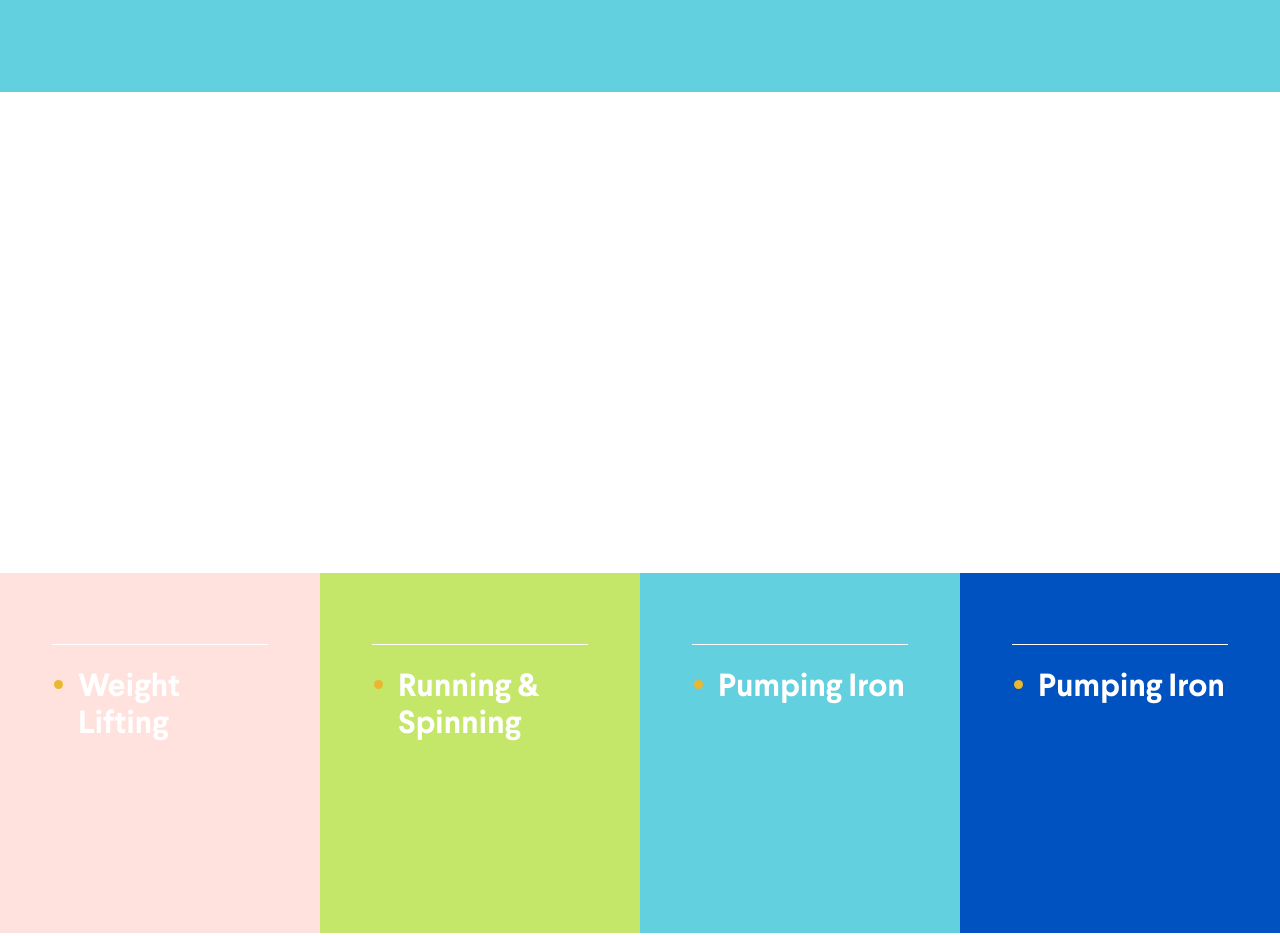
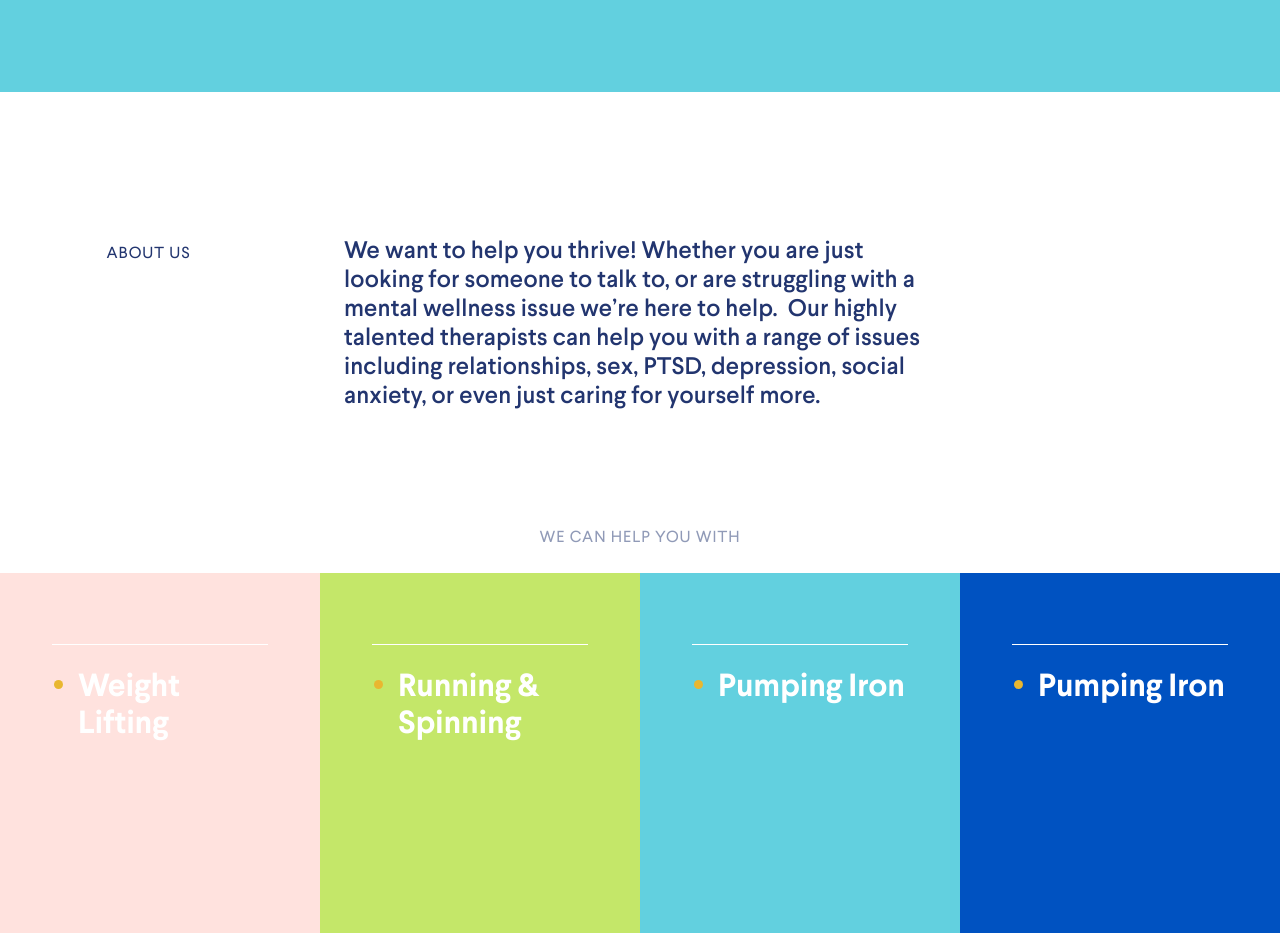
Before and after one commit to pgeowng/fl-projects, a website: page 02-thrivetalk/index.html in a window 1280 px wide. Shown: the part 1640-2576 px from the top of the page. Drawn offline with Linux system fonts and the light colour scheme.

Commit message:
add: about done

```diff
--- a/02-thrivetalk/index.html
+++ b/02-thrivetalk/index.html
@@ -95,8 +95,15 @@
             </p></div
           ></div
         ></section
-      ><section class="s-about"></section>
-      <section class="s-tiles"></section>
+      ><section class="about">
+          <h5 class="about__header section-header">about us</h5>
+            <div class="about__content">
+          <p class="about__content-text">We want to help you thrive! Whether you are just looking for someone to talk to, or are struggling with a mental wellness issue we’re here to help.&nbsp;&nbsp;Our highly talented therapists can help you with a range of issues including relationships, sex, PTSD, depression, social anxiety, or even just caring for yourself more.
+
+</p>
+            </div>
+            <div class="about__footer"><p class="about__footer-text">WE CAN HELP YOU WITH</p></div>
+      </section>
       <section class="activities">
         <div class="activities__row">
           <div class="tile bg_pink"
@@ -187,7 +194,7 @@
           class="also-know__img"
         />
         <div class="also-know__content">
-          <h3 class="also-know__header section-header">you should also know</h3>
+          <h5 class="also-know__header section-header">you should also know</h3>
           <p class="also-know__text"
             >MDD affects more than 16.1 million American adults, or about 6.7%of
             the U.S. population age 18 and older in a given year. We at
--- /dev/null
+++ b/02-thrivetalk/scss/about.scss
@@ -0,0 +1,53 @@
+.about {
+  position: relative;
+  min-height: 481px;
+  // display: flex;
+  // flex-wrap: wrap;
+
+  padding-top: 145px;
+  // padding-left: 106px;
+
+  &__header {
+    position: absolute;
+    left: 106.5px;
+    top: 156px;
+  }
+
+  &__content {
+    display: flex;
+    justify-content: center;
+    margin-bottom: 93px;
+    &-text {
+      max-width: 592px;
+      position: relative;
+      // left: -0.5px;
+      // : -0.5px;
+      font-family: Larsseit;
+      font-style: normal;
+      font-weight: 500;
+      font-size: 24px;
+      line-height: 29px;
+      letter-spacing: 0.005em;
+
+      color: #22356f;
+    }
+  }
+
+  &__footer {
+    // width: 100%;
+    // flex: 0 1 auto;
+    padding: 24px 0;
+
+    &-text {
+      font-family: Larsseit;
+      font-style: normal;
+      font-weight: normal;
+      font-size: 16px;
+      line-height: 20px;
+      text-align: center;
+      letter-spacing: 0.06em;
+
+      color: rgba(34, 53, 111, 0.5);
+    }
+  }
+}
--- a/02-thrivetalk/scss/activities.scss
+++ b/02-thrivetalk/scss/activities.scss
@@ -1,6 +1,6 @@
 @use 'vars';
 .activities {
-  margin-top: 481px;
+  // margin-top: 481px;
   margin-bottom: 41px;
   display: block;
 
--- a/02-thrivetalk/scss/main.scss
+++ b/02-thrivetalk/scss/main.scss
@@ -8,3 +8,4 @@
 @use 'also-know';
 @use 'contact';
 @use 'footer';
+@use 'about';
```
Also changed, not shown: 02-thrivetalk/css/main.css.
